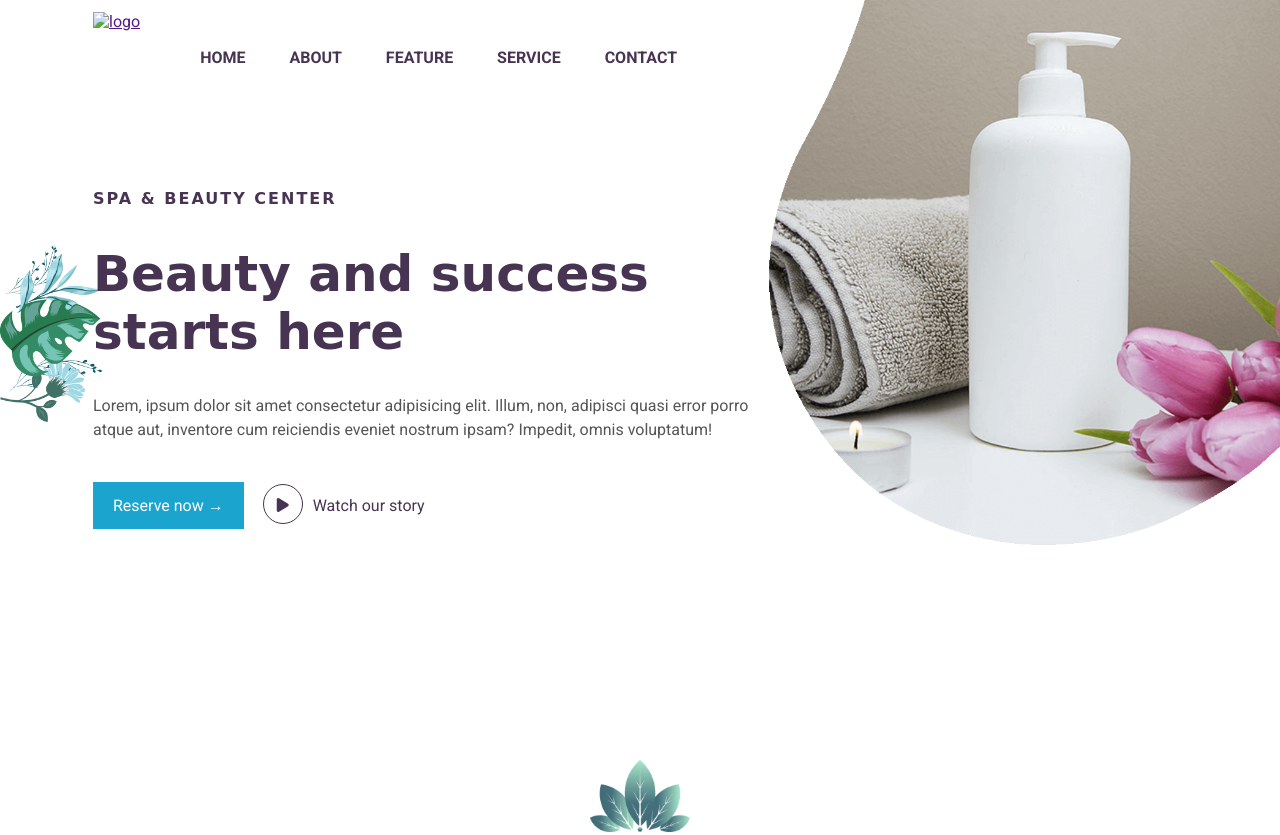
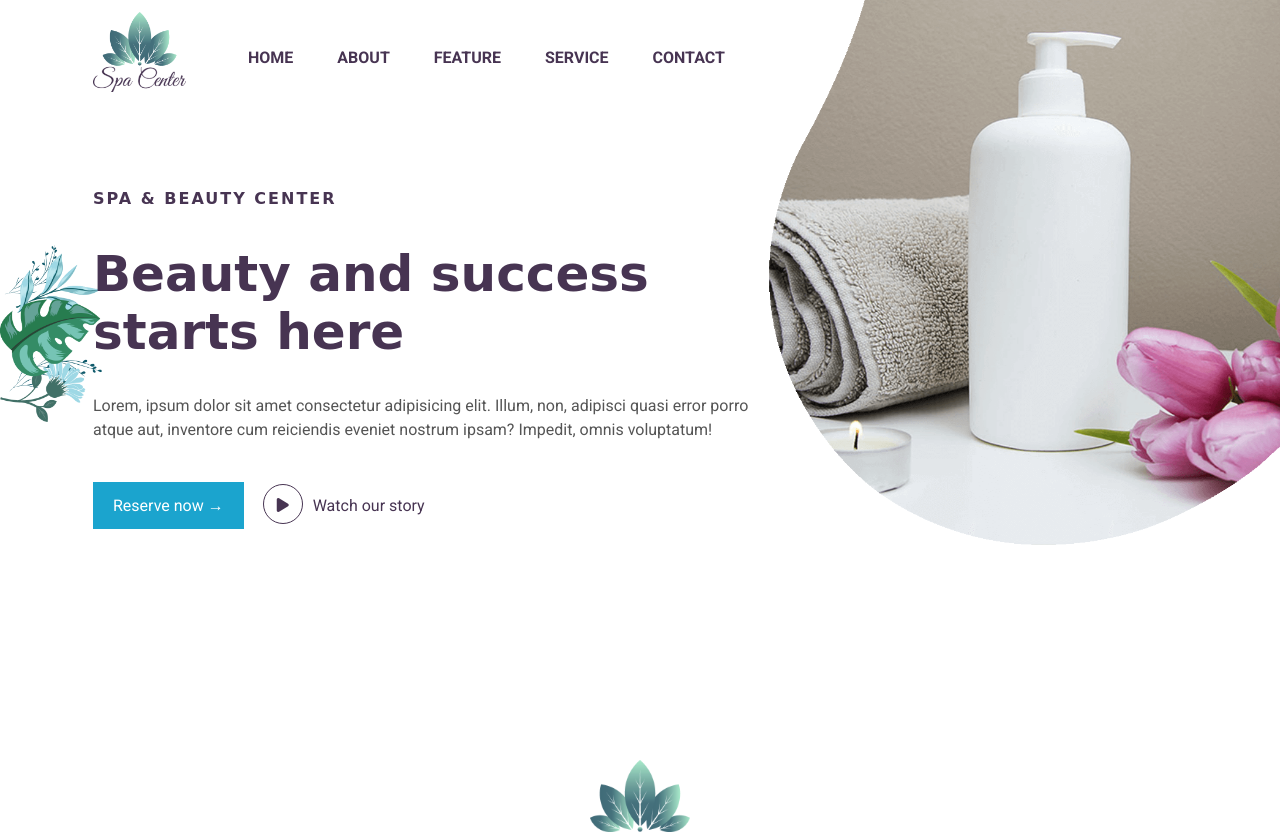
Before and after one commit to alanstepniak/Projekt, a plain HTML site: page index.html in a window 1280 px wide. Shown: the top 835 px of the page. Drawn offline with nearby package versions, Linux system fonts and the light colour scheme; files that its build step writes are made by us from their sources; the site is published under a folder, as on GitHub Pages, so addresses that start at the root find nothing; a web font is replaced by a local one.

Commit message:
poprawka

```diff
--- a/index.html
+++ b/index.html
@@ -6,9 +6,7 @@
     <meta http-equiv="X-UA-Compatible" content="IE=edge">
     <meta name="viewport" content="width=device-width, initial-scale=1.0">
     <title>Projekt SPA</title>
-    <link rel="stylesheet" href="css/style.css">
     <link rel="preconnect" href="https://fonts.googleapis.com">
-
     <link
         href="https://fonts.googleapis.com/css2?family=Bellota:wght@300;400;700&family=Roboto:wght@300;400;700&display=swap"
         rel="stylesheet">
@@ -16,13 +14,14 @@
     <script src="https://kit.fontawesome.com/236d05d35e.js" crossorigin="anonymous"></script>
 
     <link rel="preconnect" href="https://fonts.gstatic.com" crossorigin>
+    <link rel="stylesheet" href="css/style.css">
 </head>
 
 <body>
     <nav class="mainNav">
         <div class="container">
             <div class="mainNavHolder">
-                <a href="" class="brand"><img src="/img/logo-txt.png" alt="logo"></a>
+                <a href="" class="brand"><img src="img/logo-txt.png" alt="logo"></a>
                 <div class="mobileHamburger"><i class="fa-solid fa-bars"></i></div>
                 <div class="openMenuHolder">
                     <div class="mobileClose"><i class="fa-solid fa-xmark"></i></div>
```
